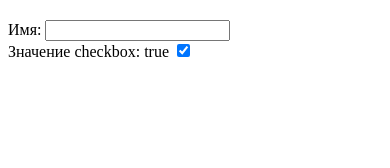
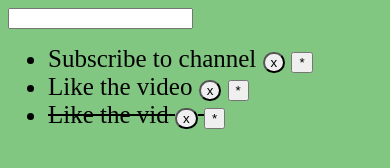
Before and after one commit to RLDAniokr/App, a plain HTML site: page www/index.html in a window 390 px wide. Drawn offline with nearby package versions, Linux system fonts and the light colour scheme; files whose address does not match are found by name.

Commit message:
Приложение To-do

```diff
--- a/www/app.js
+++ b/www/app.js
@@ -1,10 +1,58 @@
 new Vue({
     el: "#app",
     data: {
-        name: '',
-        checked: true
+        currentTask: '',
+        editValue: '',
+        tasks: [
+            {
+                text: 'Subscribe to channel',
+                isCompleted: false,
+                isEditing: false
+            },
+            {
+                text: 'Like the video',
+                isCompleted: false,
+                isEditing: false
+            },
+            {
+                text: 'Like the vid',
+                isCompleted: true,
+                isEditing: false
+            },
+        ]
+
     },
         methods: {
+            addTask: function() {
+                this.tasks.push({
+                    text: this.currentTask,
+                    isCompleted: false
+                });
+                this.currentTask = '';
+            },
+            removeTask: function(taskText) {
+                this.tasks = this.tasks.filter(task => {
+                    return task.text !== taskText;
+                });
+            },
+            changeEditing: function(taskText) {
+                this.editValue = taskText;
+                this.tasks = this.tasks.map(task =>{
+                    if (task.text === taskText) {
+                        task.isEditing = !task.isEditing;
+                    }
+                    return task;
+                });
+            },
+            editTask: function(taskText) {
+                this.tasks = this.tasks.map(task => {
+                    if(task.text === taskText) {
+                        task.isEditing = task.isEditing;
+                        task.text = this.editValue;
+                    }
+                    return task;
+                })
+            }
 
         }
 
--- a/www/index.html
+++ b/www/index.html
@@ -1,6 +1,6 @@
 <!DOCTYPE html>
-<html>
-    <head>
+<html style="background-color:rgb(129, 199, 129)">
+    <head >
         <meta charset="utf-8">
         <meta name="viewport" content="initial-scale=1, maximum-scale=1, user-scalable=no, width=device-width">
         <link href="main.css" rel="stylesheet"/>
@@ -8,12 +8,19 @@
     </head>
     <body>
         <div id="app">
-            <h2>{{name}}</h2>
-            <label>Имя:</label>
-            <input type="text" v-model="name">
-            <br>
-            <label>Значение checkbox: {{checked}}</label>
-            <input type="checkbox" v-model="checked">
+            <input type="text" @keyup.enter="addTask" v-model="currentTask">
+            <ul>
+                <li v-for="task in tasks" style="font-size: 25px"
+                :class="{'strike' : task.isCompleted}">
+                <input type="text" v-if="task.isEditing" @keyup.enter="editTask(task.text)" v-model="editValue">
+                <span
+                v-else
+                @click="task.isCompleted = !task.isCompleted" >{{task.text}}</span>
+                    <button style="border-radius: 20px" @click="removeTask(task.text)">x</button>
+                    <button @click="changeEditing(task.text)">*</button>
+                </li>
+            </ul>
+
         </div>
 
         <script type="text/javascript" src="cordova.js"></script>
--- a/www/main.css
+++ b/www/main.css
@@ -1,3 +1,6 @@
 .strike {
     text-decoration: line-through;
 }
+li  {
+    cursor: pointer;
+}
```
